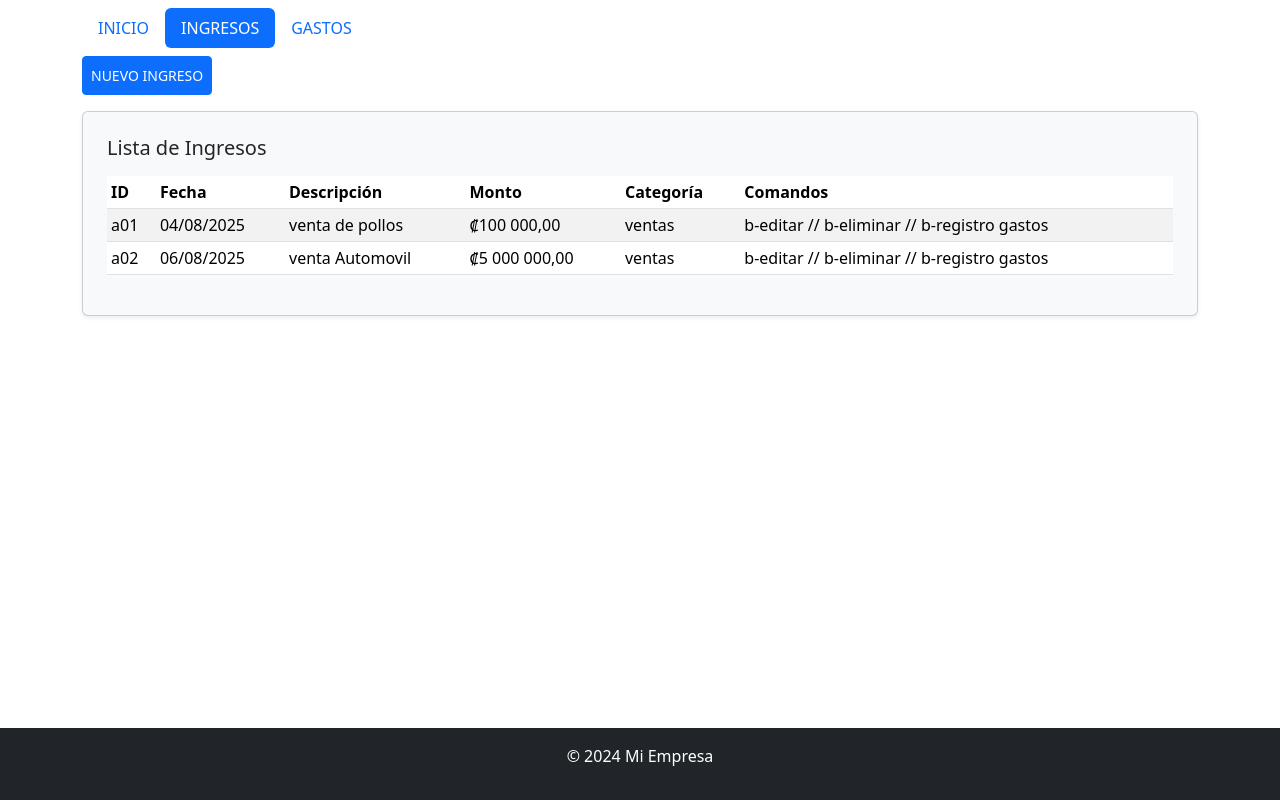
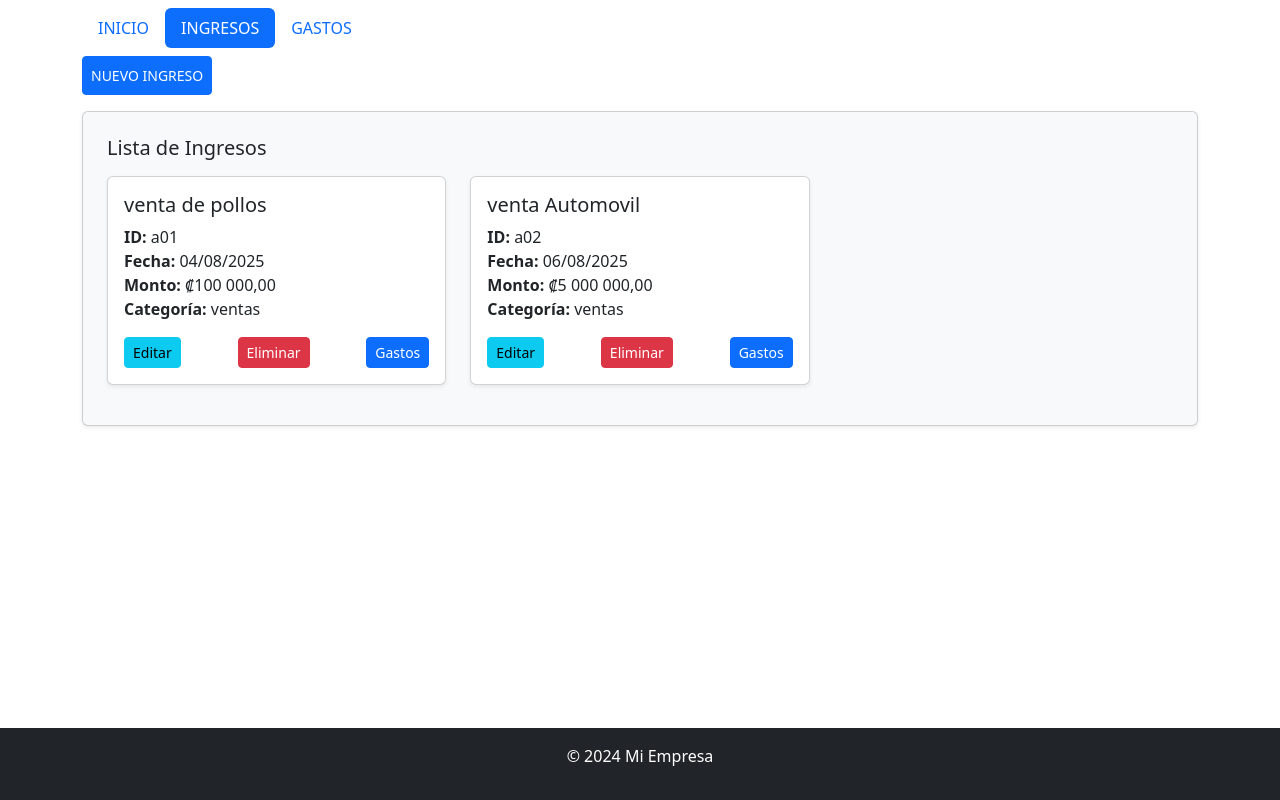
Before and after one commit to harold1978/ingresosVarios, a React (Vite) app: page /ingresos in a window 1280 px wide. Built offline with nearby package versions, Linux system fonts and the light colour scheme.

Commit message:
codigo 07 08 2025

```diff
--- a/rutas/Rutas.jsx
+++ b/rutas/Rutas.jsx
@@ -4,7 +4,8 @@ import Navegacion from '../src/componentes/Navegacion'
 import Ingreso from '../src/paginas/ingreso'
 import Gastos from '../src/paginas/Gastos'
 import Foot from '../src/componentes/Foot'
-import FrmIngreso from '../src/componentes/FrmIngreso'
+import FrmIngreso from '../src/componentes/ingresos/formularioIngresos/FrmIngreso'
+
 
 export const Rutas = () => {
     return (
--- a/src/componentes/ListaIngresos.jsx
+++ /dev/null
@@ -1,13 +0,0 @@
-import React, { useState } from 'react'
-import TablaIngresos from './TablaIngresos';
-
-const ListaIngresos = () => {
-    const [ingresos, setIngresos] = useState([{ id: 'a01', fecha: '04/08/2025', descripcion: 'venta de pollos', monto: 100000, categoria: 'ventas' },
-    { id: 'a02', fecha: '06/08/2025', descripcion: 'venta Automovil', monto: 5000000, categoria: 'ventas' }]);
-    return (
-
-        <TablaIngresos ingresos={ingresos} />
-    )
-}
-
-export default ListaIngresos
--- a/src/componentes/TablaIngresos.jsx
+++ /dev/null
@@ -1,40 +0,0 @@
-import React from 'react'
-
-const TablaIngresos = ({ ingresos }) => {
-
-    return (
-
-        <div className="card p-4 bg-light rounded shadow-sm mt-3">
-            <h5 className="mb-3">Lista de Ingresos</h5>
-            {ingresos.length === 0 ? (<p>No hay ingresos registrados.</p>)
-                : (<div className='table-responsive'><table className="table table-striped table-sm">
-                    <thead>
-                        <tr>
-                            <th>ID</th>
-                            <th>Fecha</th>
-                            <th>Descripción</th>
-                            <th>Monto</th>
-                            <th>Categoría</th>
-                            <th>Comandos</th>
-                        </tr>
-                    </thead>
-                    <tbody>
-                        {ingresos.map((ingreso, index) => (
-                            <tr key={index}>
-                                <td>{ingreso.id}</td>
-                                <td>{ingreso.fecha}</td>
-                                <td>{ingreso.descripcion}</td>
-                                <td>{ingreso.monto.toLocaleString("es-CR", { style: "currency", currency: "CRC", })}</td>
-                                <td>{ingreso.categoria}</td>
-                                <td>b-editar // b-eliminar // b-registro gastos</td>
-                            </tr>
-                        ))}
-                    </tbody>
-                </table>
-                </div>
-                )}
-        </div>
-    )
-}
-
-export default TablaIngresos
--- a/src/componentes/FrmIngreso.jsx
+++ b/src/componentes/ingresos/formularioIngresos/FrmIngreso.jsx
@@ -1,9 +1,21 @@
-import React from 'react'
+import React, { useState } from 'react'
 import { NavLink } from 'react-router-dom'
 
 const FrmIngreso = () => {
-    const handleChange = () => { }
-    const handleSubmit = () => { }
+    const [ingreso, setIngreso] = useState({ fecha: "", descripcion: "", monto: "", categoria: "" });
+
+    const handleChange = (e) => {
+        console.log(e.target.name, e.target.value);
+        const { name, value } = e.target;
+        // const name = e.target.name;
+        // const value = e.target.value;
+        setIngreso({ ...ingreso, [name]: value });
+    }
+    const handleSubmit = (e) => {
+        e.preventDefault();
+        console.log(ingreso);
+        localStorage.setItem('ingreso', JSON.stringify(ingreso));
+    }
     return (
         <>
             <form onSubmit={handleSubmit} className="card p-4 bg-light rounded shadow-sm">
--- /dev/null
+++ b/src/componentes/ingresos/lista/ListaIngresos.jsx
@@ -0,0 +1,14 @@
+import React, { useState } from 'react'
+import TablaIngresos from './tablaingresos/TablaIngresos';
+
+const ListaIngresos = () => {
+    const [ingresos, setIngresos] = useState([
+        { id: 'a01', fecha: '04/08/2025', descripcion: 'venta de pollos', monto: 100000, categoria: 'ventas' },
+        { id: 'a02', fecha: '06/08/2025', descripcion: 'venta Automovil', monto: 5000000, categoria: 'ventas' }]);
+    return (
+
+        <TablaIngresos ingresos={ingresos} />
+    )
+}
+
+export default ListaIngresos
--- /dev/null
+++ b/src/componentes/ingresos/lista/tablaingresos/TablaIngresos.jsx
@@ -0,0 +1,38 @@
+import React from 'react'
+
+const TablaIngresos = ({ ingresos }) => {
+
+    return (
+
+        <div className="card p-4 bg-light rounded shadow-sm mt-3">
+            <h5 className="mb-3">Lista de Ingresos</h5>
+            {ingresos.length === 0 ? (<p>No hay ingresos registrados.</p>)
+                : (
+                    <div className="row">
+                        {ingresos.map((ingreso, index) => (
+                            <div key={index} className="col-md-4 mb-3">
+                                <div className="card shadow-sm h-100">
+                                    <div className="card-body">
+                                        <h5 className="card-title">{ingreso.descripcion}</h5>
+                                        <p className="card-text">
+                                            <strong>ID:</strong> {ingreso.id}<br />
+                                            <strong>Fecha:</strong> {ingreso.fecha}<br />
+                                            <strong>Monto:</strong> {ingreso.monto.toLocaleString("es-CR", { style: "currency", currency: "CRC" })}<br />
+                                            <strong>Categoría:</strong> {ingreso.categoria}
+                                        </p>
+                                        <div className="d-flex justify-content-between flex-wrap gap-2 mt-3">
+                                            <button className="btn btn-info btn-sm">Editar</button>
+                                            <button className="btn btn-danger btn-sm">Eliminar</button>
+                                            <button className="btn btn-primary btn-sm">Gastos</button>
+                                        </div>
+                                    </div>
+                                </div>
+                            </div>
+                        ))}
+                    </div>
+                )}
+        </div>
+    )
+}
+
+export default TablaIngresos
--- a/src/paginas/Ingreso.jsx
+++ b/src/paginas/Ingreso.jsx
@@ -1,6 +1,7 @@
 import React from 'react'
-import ListaIngresos from '../componentes/ListaIngresos'
+
 import { NavLink } from 'react-router-dom'
+import ListaIngresos from '../componentes/ingresos/lista/ListaIngresos'
 
 const Ingreso = () => {
     return (
```
